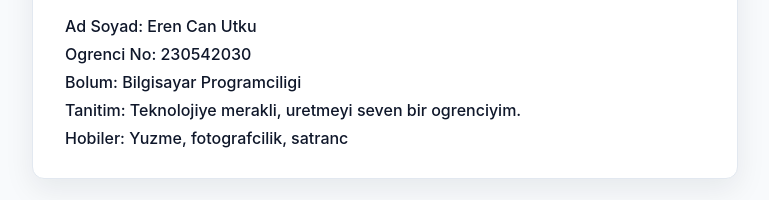
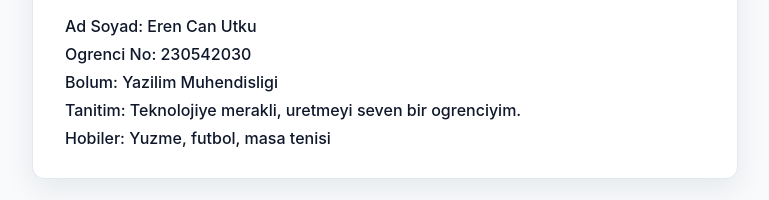
Before and after one commit to Erencanutkuu/Web-Lab, a React (Vite) app: page / in a window 1280 px wide. Shown: the part 143-343 px from the top of the page, without its empty margins (255-1024 px from the left). Built offline with nearby package versions, Linux system fonts and the light colour scheme.

Commit message:
chore: update department and hobbies

```diff
--- a/src/App.tsx
+++ b/src/App.tsx
@@ -5,9 +5,9 @@ function App() {
       <h2>LAB-1</h2>
       <p>Ad Soyad: Eren Can Utku</p>
       <p>Ogrenci No: 230542030</p>
-      <p>Bolum: Bilgisayar Programciligi</p>
+      <p>Bolum: Yazilim Muhendisligi</p>
       <p>Tanitim: Teknolojiye merakli, uretmeyi seven bir ogrenciyim.</p>
-      <p>Hobiler: Yuzme, fotografcilik, satranc</p>
+      <p>Hobiler: Yuzme, futbol, masa tenisi</p>
     </div>
   );
 }
```
Also changed, not shown: 1 other file (tests, documents, lock files or other folders).
